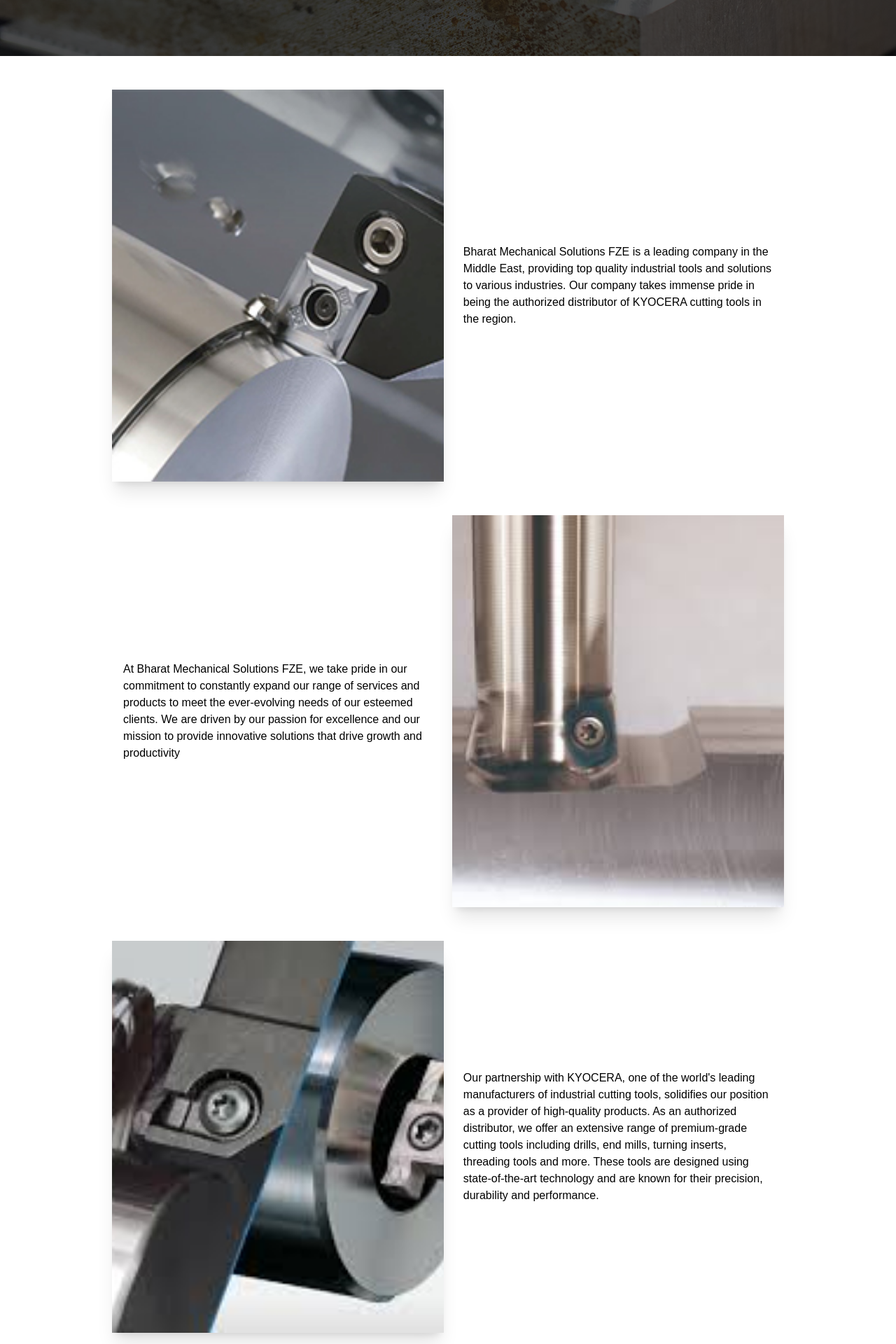
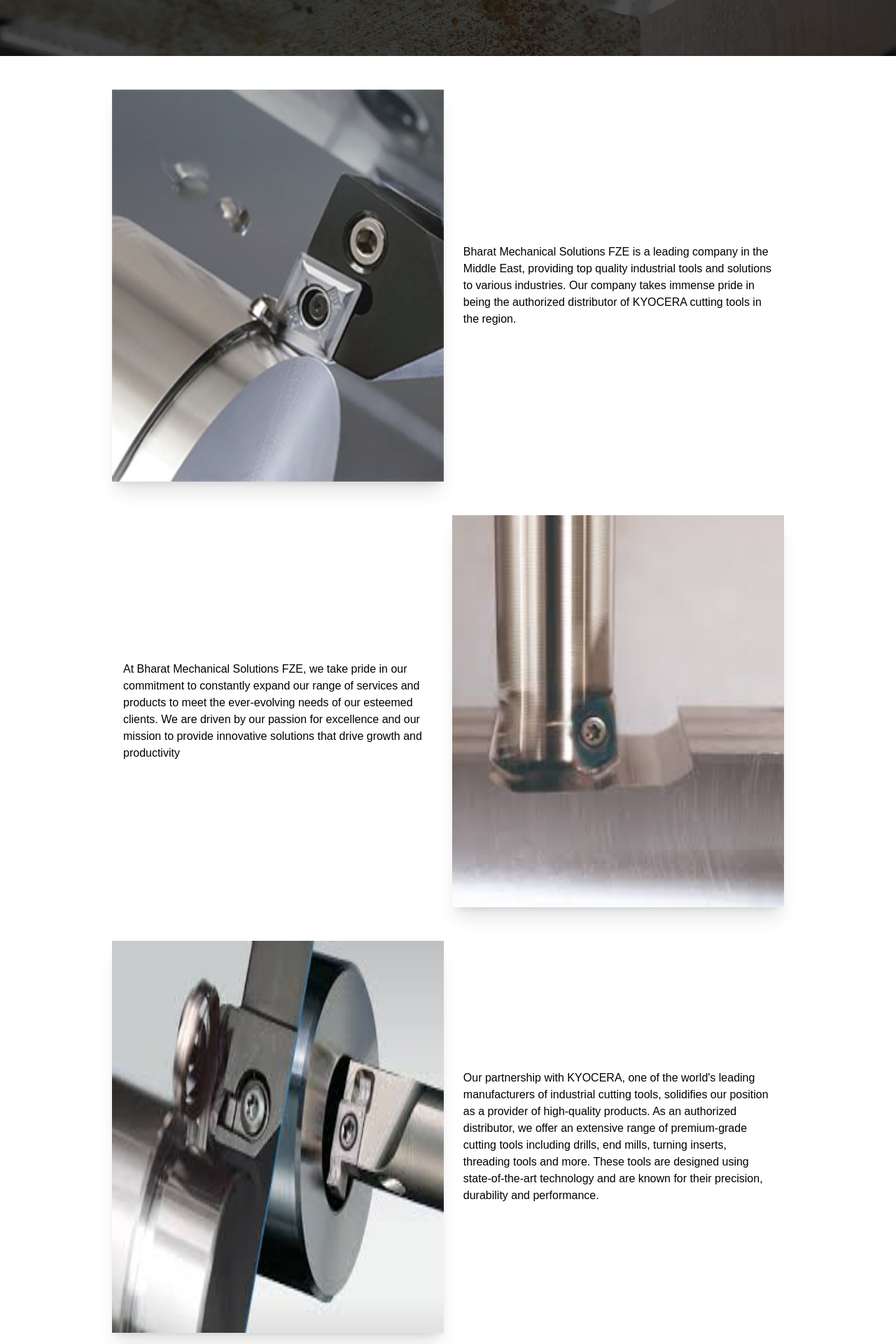
Before and after one commit to JunaidShaikh01/Bharat-Mechanical-Solutions, a React (Vite) app in the folder Frontend/: page /about in a window 1280 px wide. Shown: the part 720-2640 px from the top of the page at 70% size. Built offline with nearby package versions, Linux system fonts and the light colour scheme.

Commit message:
Responsive work almost completed

```diff
--- a/Frontend/src/Components/About/About.jsx
+++ b/Frontend/src/Components/About/About.jsx
@@ -32,7 +32,7 @@ export default function About() {
               src={img1}
               alt="About Section"
               srcset=""
-              className="w-full h-[70vh] object-cover shadow-xl"
+              className="w-full h-[70vh]  shadow-xl"
             />
             <Link to="/products">
               <button className="absolute inset-0 opacity-0 group-hover:opacity-80 bg-black bg-opacity-70 text-white text-xl items-center justify-center transition-opacity duration-500 ease-in-out border ">
@@ -66,7 +66,7 @@ export default function About() {
               src={img2}
               alt="About Section"
               srcset=""
-              className="w-full h-[70vh] object-cover shadow-xl"
+              className="w-full h-[70vh]  shadow-xl"
             />
             <Link to="/products">
               <button className="absolute inset-0 opacity-0 group-hover:opacity-80 bg-black bg-opacity-70 text-white text-xl items-center justify-center transition-opacity duration-500 ease-in-out border ">
@@ -83,7 +83,7 @@ export default function About() {
               src={img3}
               alt="About Section"
               srcset=""
-              className="w-full h-[70vh] object-cover shadow-xl"
+              className="w-full h-[70vh]  shadow-xl"
             />
             <Link to="/products">
               <button className="absolute inset-0 opacity-0 group-hover:opacity-80 bg-black bg-opacity-70 text-white text-xl items-center justify-center transition-opacity duration-500 ease-in-out border ">
```
